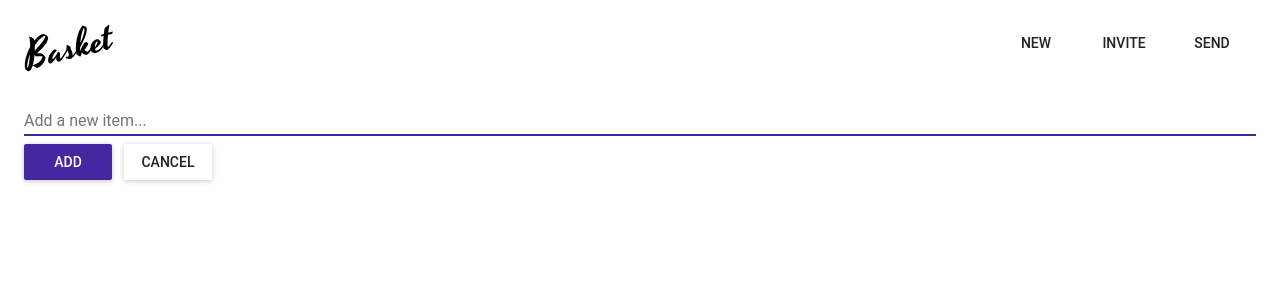
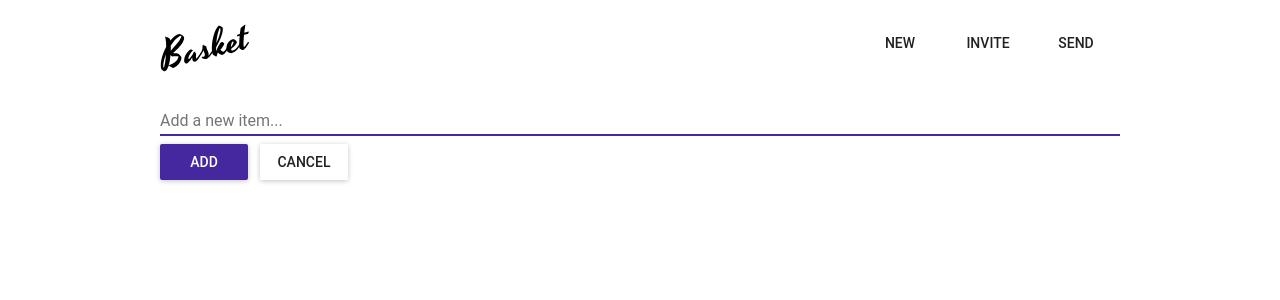
Before and after one commit to samulisuomi/basket-frontend, a React (Create React App) app: page / in a window 1280 px wide. Shown: the top 300 px of the page. Built offline with nearby package versions, Linux system fonts and the light colour scheme; what react-tap-event-plugin would draw is missing.

Commit message:
Reduce width and add a comment about a bug

```diff
--- a/src/components/App/App.css
+++ b/src/components/App/App.css
@@ -1,5 +1,5 @@
 .App-container {
-  max-width: 1280px;
+  max-width: 960px;
   margin: 0 auto;
   padding: 24px;
 }
--- a/src/components/EditItemRow/EditItemRow.js
+++ b/src/components/EditItemRow/EditItemRow.js
@@ -11,6 +11,7 @@ import AccountCircle from 'material-ui/svg-icons/action/account-circle';
 import Comment from 'material-ui/svg-icons/communication/comment';
 import ModeComment from 'material-ui/svg-icons/editor/mode-comment';
 
+// TODO: Fix bug "Warning: TextField is changing a controlled input of type text to be uncontrolled."
 const EditItemRow = (props) => (
   <div className="EditItemRow">
     <div className="EditItemRow-checkbox-container">
```
